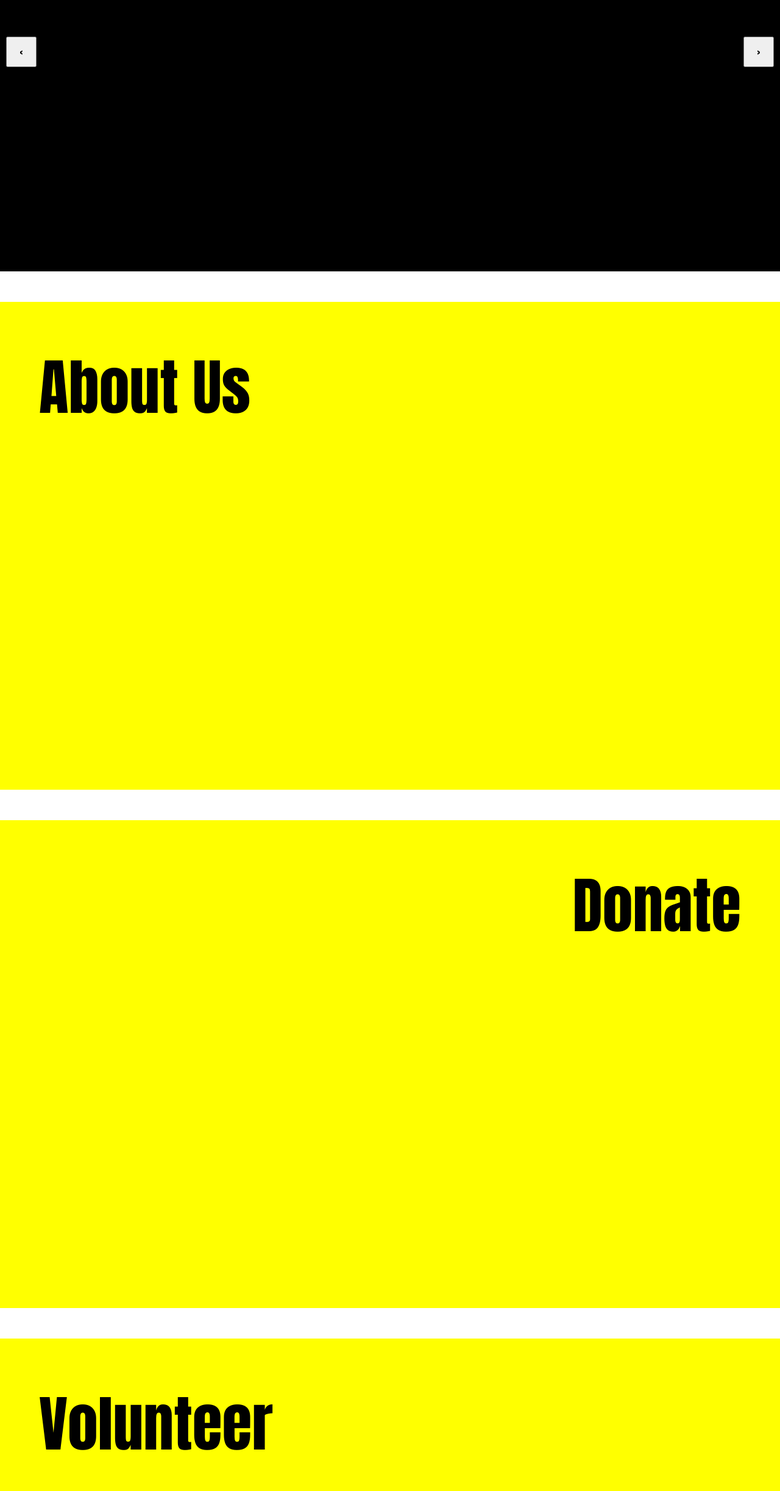
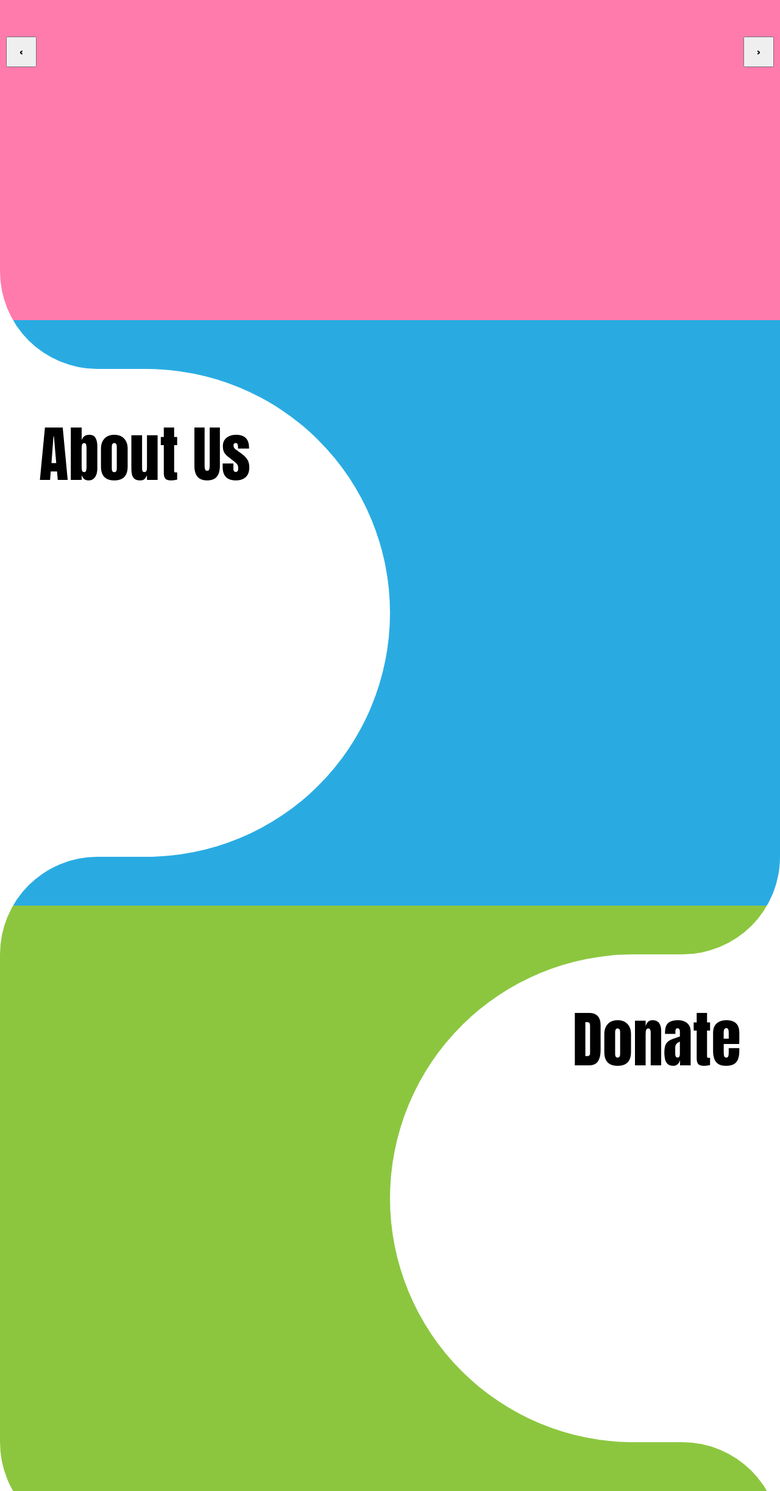
Before and after one commit to jun2040/YAS.github.io, a plain HTML site: page index.html in a window 1280 px wide. Shown: the part 355-2800 px from the top of the page at 61% size. Drawn offline with Linux system fonts and the light colour scheme.

Commit message:
Homepage Layout

```diff
--- a/index.html
+++ b/index.html
@@ -5,6 +5,7 @@
     <meta name="viewport" content="width=device-width, initial-scale=1.0">
     <title>YAS</title>
     <link rel="stylesheet" href="style.css">
+    <script src="/scripts/index.js"></script>
 </head>
 <body>
     <nav class="navbar">
@@ -32,20 +33,52 @@
         </div>
     </nav>
     <div class="content">
-        <div class="p_images" id="panel">
+        <div class="p_images">
             <div class="btn_images">
                 <button class="btn_previous" id="btn"><</button>
                 <button class="btn_next" id="btn">></button>
             </div>
         </div>
+        <div class="transition_bar" data-color="pink_blue">
+            <div class="c_square" data-color="white" data-align="left">
+                <div class="c_circle" data-color="pink_blue" data-bevel="bottom_left"></div>
+            </div>
+        </div>
         <div class="p_about_us" id="panel">
-            <h1 class="t_about_us">About Us</h1>
+            <div class="panel_left" id="tb_about_us">
+                <h1 class="t_about_us">About Us</h1>
+            </div>
+        </div>
+        <div class="transition_bar" data-color="blue_green">
+            <div class="c_square" data-color="white" data-align="left">
+                <div class="c_circle" data-color="blue_green" data-bevel="top_left"></div>
+            </div>
+            <div class="c_square" data-color="white" data-align="right">
+                <div class="c_circle" data-color="blue_green" data-bevel="bottom_right"></div>
+            </div>
         </div>
         <div class="p_donate" id="panel">
-            <h1 class="t_donate">Donate</h1>
+            <div class="panel_right" id="tb_donate">
+                <h1 class="t_donate">Donate</h1>
+            </div>
+        </div>
+        <div class="transition_bar" data-color="green_orange">
+            <div class="c_square" data-color="white" data-align="left">
+                <div class="c_circle" data-color="green_orange" data-bevel="bottom_left"></div>
+            </div>
+            <div class="c_square" data-color="white" data-align="right">
+                <div class="c_circle" data-color="green_orange" data-bevel="top_right"></div>
+            </div>
         </div>
         <div class="p_volunteer" id="panel">
-            <h1 class="t_volunteer">Volunteer</h1>
+            <div class="panel_left" id="tb_volunteer">
+                <h1 class="t_volunteer">Volunteer</h1>
+            </div>
+        </div>
+        <div class="transition_bar" data-color="orange">
+            <div class="c_square" data-color="white" data-align="left">
+                <div class="c_circle" data-color="orange" data-bevel="top_left"></div>
+            </div>
         </div>
     </div>
 </body>
--- a/style.css
+++ b/style.css
@@ -1,3 +1,7 @@
+:root {
+
+}
+
 * {
     box-sizing: border-box;
     margin: 0;
@@ -9,6 +13,59 @@ h1 {
     display: flex;
     font-size: 100px;
     margin: 64px;
+}
+
+/*Color*/
+[data-color='white'] {
+    background-color: #FFFFFF;
+}
+
+[data-color='pink'] {
+    background-color: #FF7BAC;
+}
+
+[data-color='blue'] {
+    background-color: #29ABE2;
+}
+
+[data-color='green'] {
+    background-color: #8CC63F;
+}
+
+[data-color='orange'] {
+    background-color: #FBB03B;
+}
+
+[data-color='pink_blue'] {
+    background: linear-gradient(#FF7BAC 50%, #29ABE2 50%);
+}
+
+[data-color='blue_green'] {
+    background: linear-gradient(#29ABE2 50%, #8CC63F 50%);
+}
+
+[data-color='green_orange'] {
+    background: linear-gradient(#8CC63F 50%, #FBB03B 50%);
+}
+
+/*Align*/
+
+
+/*Bevel*/
+[data-bevel="top_left"] {
+    border-top-left-radius: 100%;
+}
+
+[data-bevel="top_right"] {
+    border-top-right-radius: 100%;
+}
+
+[data-bevel="bottom_left"] {
+    border-bottom-left-radius: 100%;
+}
+
+[data-bevel="bottom_right"] {
+    border-bottom-right-radius: 100%;
 }
 
 /*Navbar*/
@@ -71,10 +128,18 @@ h1 {
 
 /*Images*/
 .p_images {
+    background-color: #FF7BAC;
+    display: flex;
     width: 100%;
     height: calc(100vh - 80px);
-    background-color: black;
-    margin-bottom: 50px;
+    display: flex;
+    justify-content: center;
+    align-items: center;
+}
+
+.p_gallary {
+    width: 100%;
+    height: calc(100vh - 80px);
     display: flex;
     justify-content: center;
     align-items: center;
@@ -103,10 +168,8 @@ h1 {
 /*About Us*/
 .p_about_us {
     width: 100%;
-    height: calc(100vh);
-    background-color: yellow;
+    background-color: #29ABE2;
     position: sticky;
-    margin-bottom: 50px;
 }
 
 .t_about_us {
@@ -117,10 +180,8 @@ h1 {
 /*Donate*/
 .p_donate {
     width: 100%;
-    height: calc(100vh);
-    background-color: yellow;
+    background-color: #8CC63F;
     position: sticky;
-    margin-bottom: 50px;
 }
 
 .t_donate {
@@ -131,12 +192,66 @@ h1 {
 /*Volunteer*/
 .p_volunteer {
     width: 100%;
-    height: calc(100vh);
-    background-color: yellow;
+    background-color: #FBB03B;
     position: sticky;
-    margin-bottom: 50px;
 }
 
 .t_volunteer {
     float: left;
 }
+
+#panel {
+    height: 100vh;
+}
+
+.panel_left {
+    height: 100vh;
+    width: 50%;
+    margin-bottom: calc(20vh);
+    background-color: #ffffff;
+    border-top-right-radius: 50vh;
+    border-bottom-right-radius: 50vh;
+    float: left;
+}
+
+.panel_right {
+    height: 100vh;
+    width: 50%;
+    margin-bottom: calc(20vh);
+    background-color: #ffffff;
+    border-top-left-radius: 50vh;
+    border-bottom-left-radius: 50vh;
+    float: right;
+}
+
+.transition_bar {
+    position: relative;
+    height: 20vh;
+    width: 100%;
+}
+
+.transition_bar_bottom {
+    position: absolute;
+    width: 100%;
+    height: 10vh;
+    bottom: 0px;
+}
+
+.c_square {
+    position: absolute;
+    height: 20vh;
+    width: 20vh;
+}
+
+.c_circle {
+    height: 20vh;
+    width: 20vh;
+}
+
+[data-align='left'] {
+    left: 0px;
+}
+
+[data-align="right"] {
+    right: 0px;
+}
```
Also changed, not shown: scripts/script.js (added).
